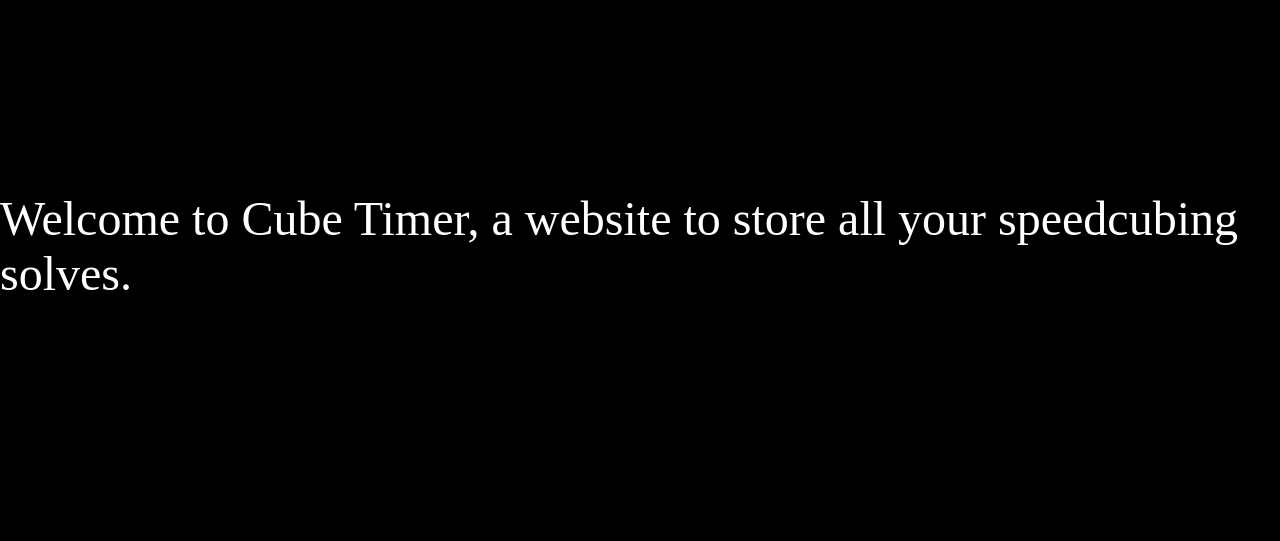
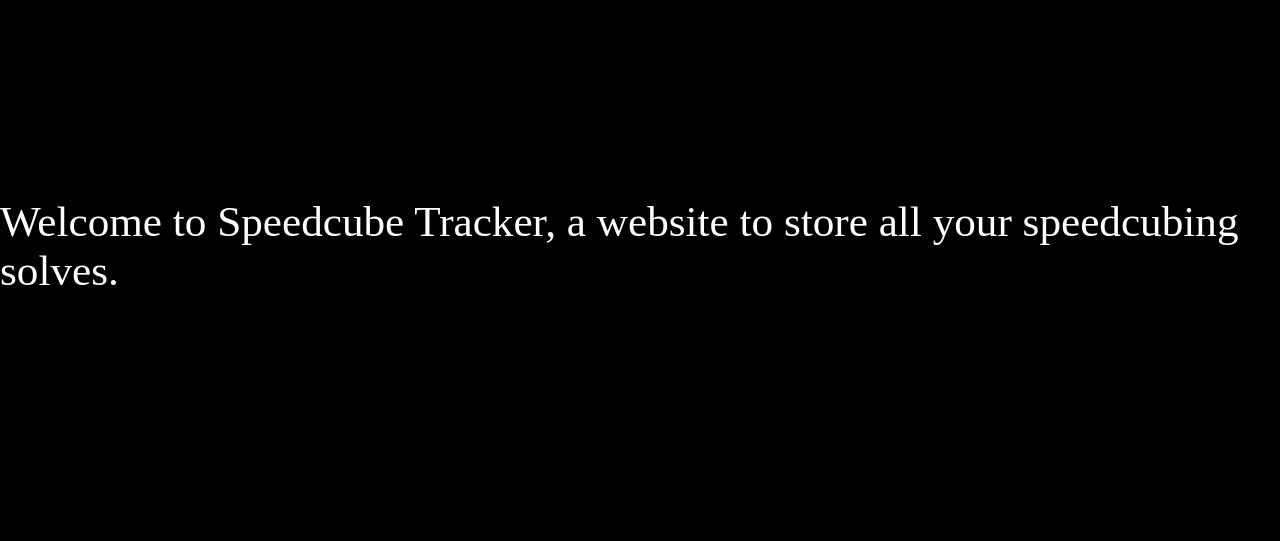
Before and after one commit to Melvingitb/Rubiks_Cube, a Flask app: page / in a window 1280 px wide. Shown: the part 139-680 px from the top of the page. Run offline with Flask 3, Linux system fonts and the light colour scheme; parts of the project's set-up code (start-up, migrations or seed data) failed here and were passed over.

Commit message:
update name

```diff
--- a/server-flask/website/static/css/index.css
+++ b/server-flask/website/static/css/index.css
@@ -99,7 +99,7 @@ td {
 
 .content > p {
     color: white;
-    font-size: 3em;
+    font-size: 2.7em;
 }
 
 .links {
--- a/server-flask/website/templates/home.html
+++ b/server-flask/website/templates/home.html
@@ -19,6 +19,6 @@
 </nav>
 
 <div class="content">
-    <p>Welcome to Cube Timer, a website to store all your speedcubing solves.</p>
+    <p>Welcome to Speedcube Tracker, a website to store all your speedcubing solves.</p>
 </div>
 {% endblock %}
```
